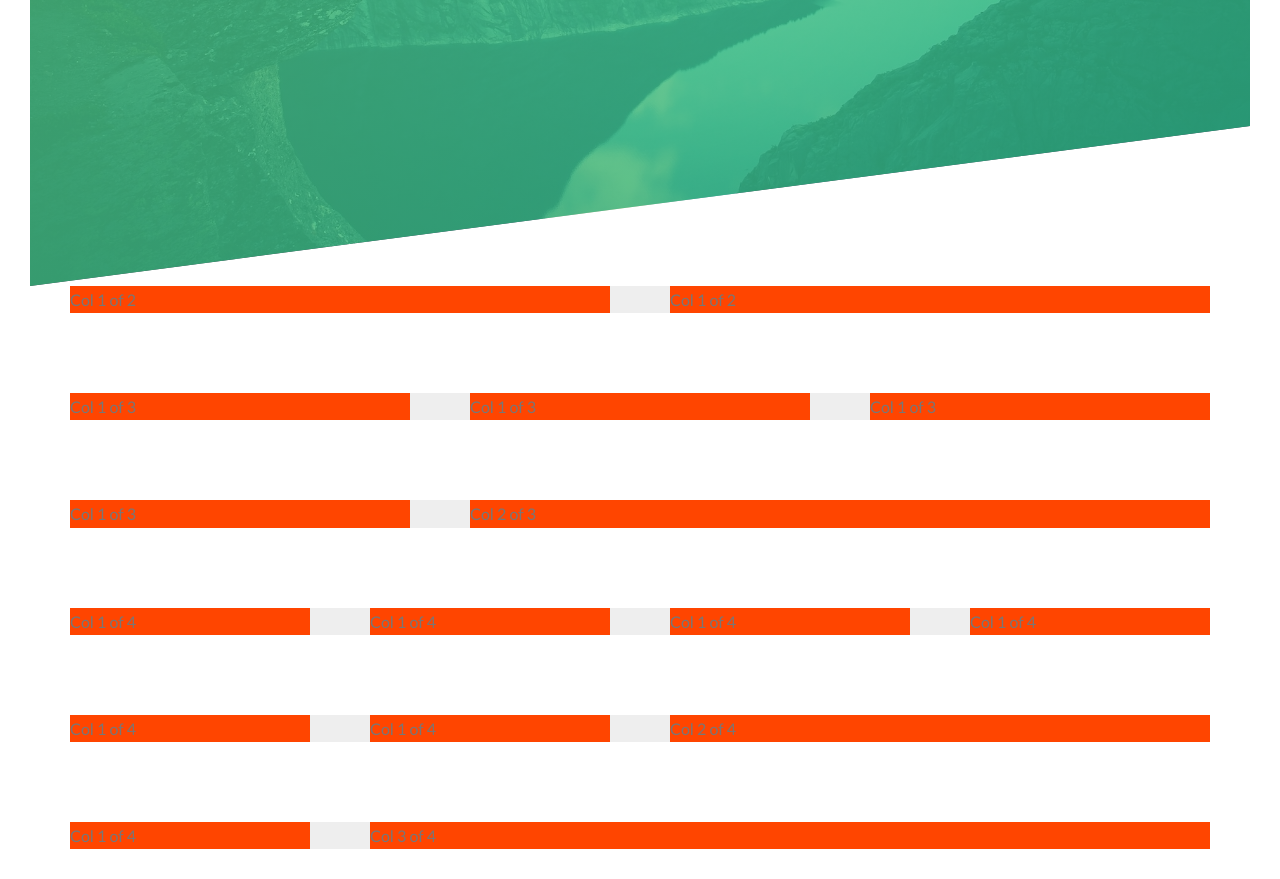
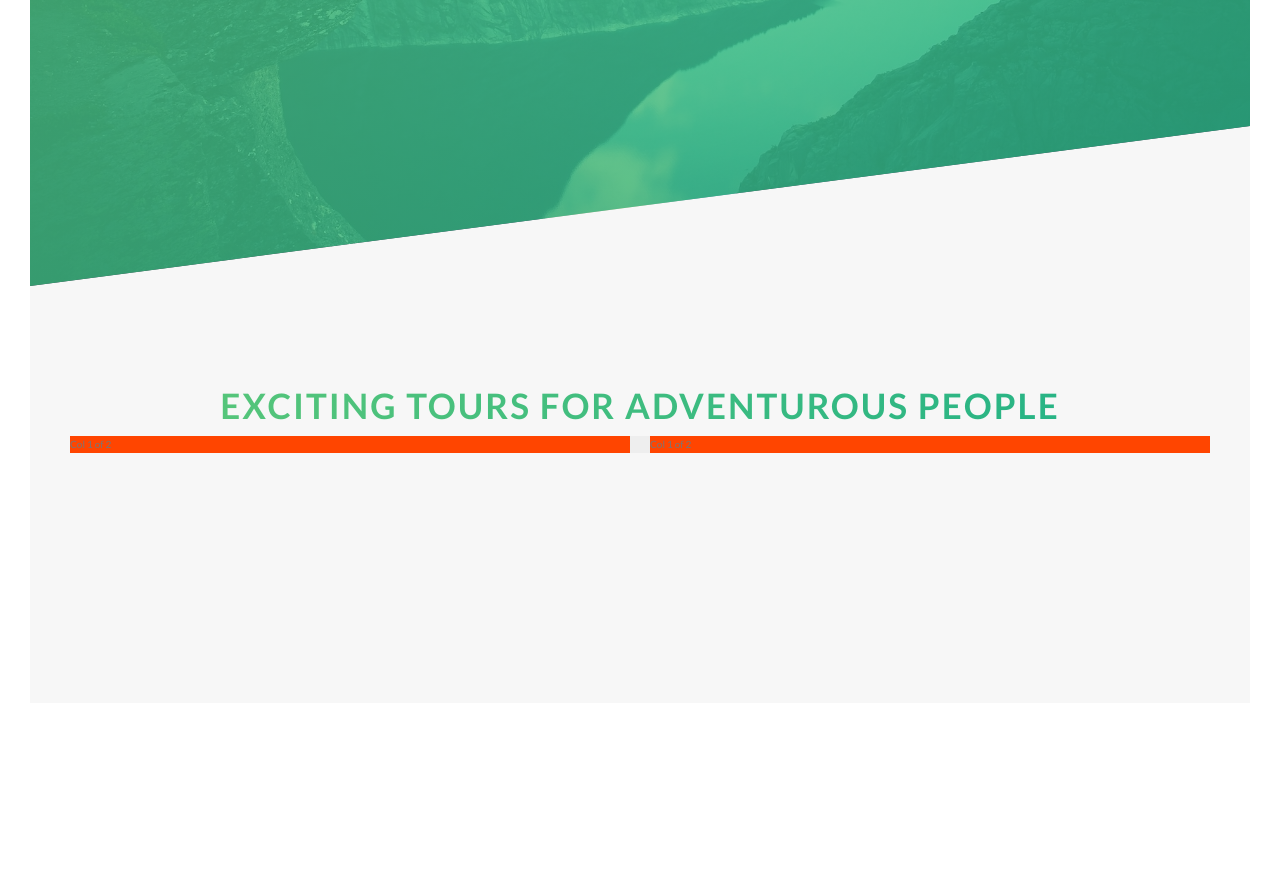
Before and after one commit to peterDijk/advanced-css-course, a website: page index.html in a window 1280 px wide. Shown: the part 504-1383 px from the top of the page. After the commit the page ends 1237 px from the top, so only its background shows below. Drawn offline with Linux system fonts and the light colour scheme.

Commit message:
float layout columns

```diff
--- a/index.html
+++ b/index.html
@@ -27,7 +27,25 @@
       </div>
     </header>
 
-    <section class="grid-test">
+    <main>
+      <section class="section-about">
+        <div class="u-center-text">
+          <h2 class="heading-secondairy">
+              Exciting tours for adventurous people
+          </h2>
+        </div>
+        <div class="row">
+          <div class="col-1-of-2">
+            Col 1 of 2
+          </div>
+          <div class="col-1-of-2">
+            Col 1 of 2
+          </div>
+        </div>
+
+      </section>
+    </main>
+    <!-- <section class="grid-test">
       <div class="row">
         <div class="col-1-of-2">
           Col 1 of 2
@@ -93,9 +111,7 @@
           Col 3 of 4
         </div>
       </div>
-
-
-    </section>
+    </section> -->
 
 
 
--- a/sass/abstracts/_variables.scss
+++ b/sass/abstracts/_variables.scss
@@ -2,6 +2,8 @@
 $color-primary: #7ed56f;
 $color-primary-light: #55c57a;
 $color-primary-dark: #28b485;
+
+$color-grey-light-1: #f7f7f7;
 
 $color-gray-dark: #777;
 $color-white: #fff;
@@ -10,4 +12,4 @@ $color-black: #000;
 // GRID
 $grid-width: 114rem;
 $gutter-vertical: 8rem;
-$gutter-horizontal: 6rem;
+$gutter-horizontal: 2rem;
--- a/sass/base/_typography.scss
+++ b/sass/base/_typography.scss
@@ -5,7 +5,7 @@ body {
   line-height: 1.7;
   color: $color-gray-dark;
   padding: 3rem;
-  font-size: 1.6rem;
+  // font-size: 1.6rem;
 }
 
 .heading-primary {
@@ -34,3 +34,20 @@ body {
     animation: moveInRight 1s ease-out;
   }
 }
+
+.heading-secondairy {
+  font-size: 3.5rem;
+  text-transform: uppercase;
+  font-weight: 700;
+  display: inline-block;
+  background-image: linear-gradient(to right, $color-primary-light, $color-primary-dark);
+  -webkit-background-clip: text;
+  color: transparent;
+  letter-spacing: .2rem;
+  transition: all .2s;
+
+  &:hover {
+    transform: skewY(2deg) skewX(-15deg) scale(1.1);
+    text-shadow: .5rem 1rem 2rem rgba($color-black, .2);
+  }
+}
--- a/sass/base/_utitilies.scss
+++ b/sass/base/_utitilies.scss
@@ -0,0 +1 @@
+.u-center-text { text-align: center; }
--- a/sass/pages/_home.scss
+++ b/sass/pages/_home.scss
@@ -0,0 +1,6 @@
+.section-about {
+  background-color: $color-grey-light-1;
+  padding: 25rem 0;
+  margin-top: -20vh;
+
+}
```
Also changed, not shown: css/style.css. Lines whose indentation alone changed are shown as unchanged.
